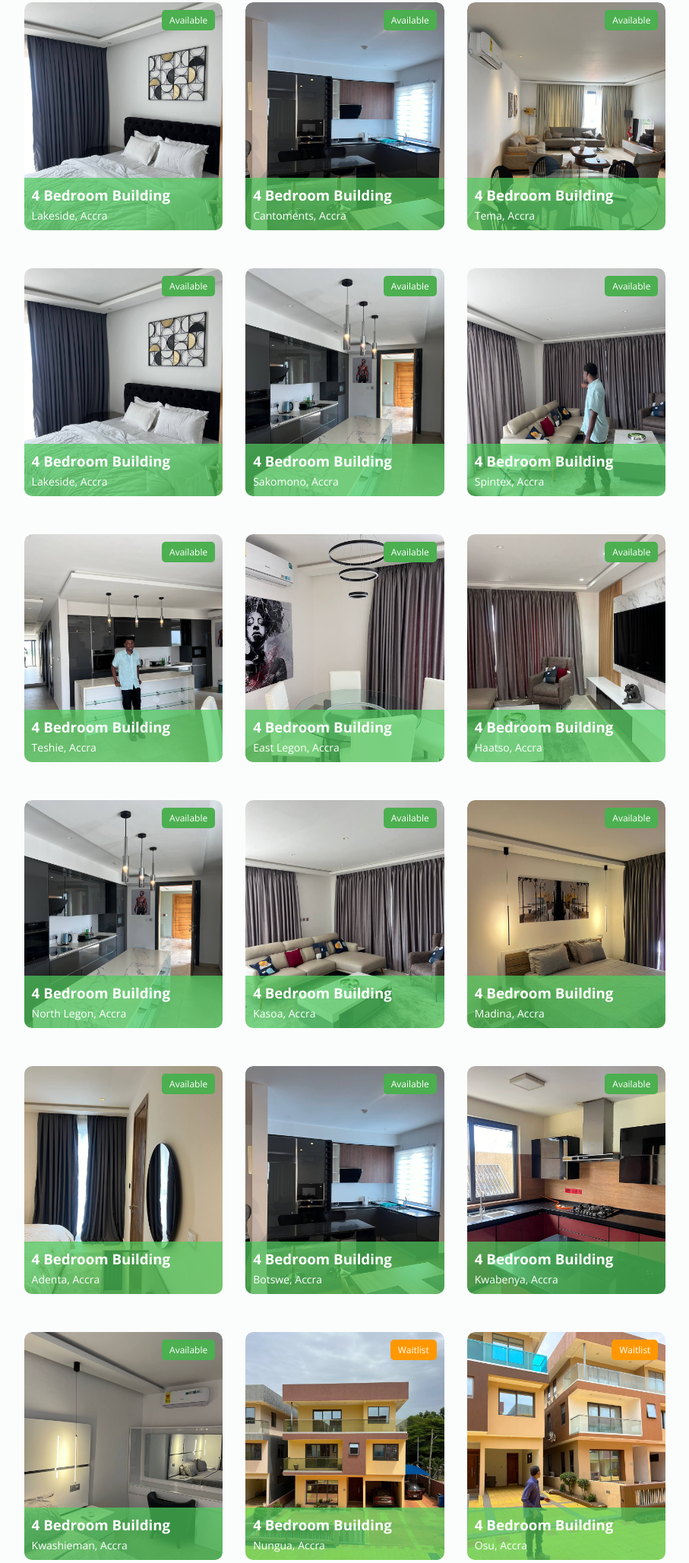
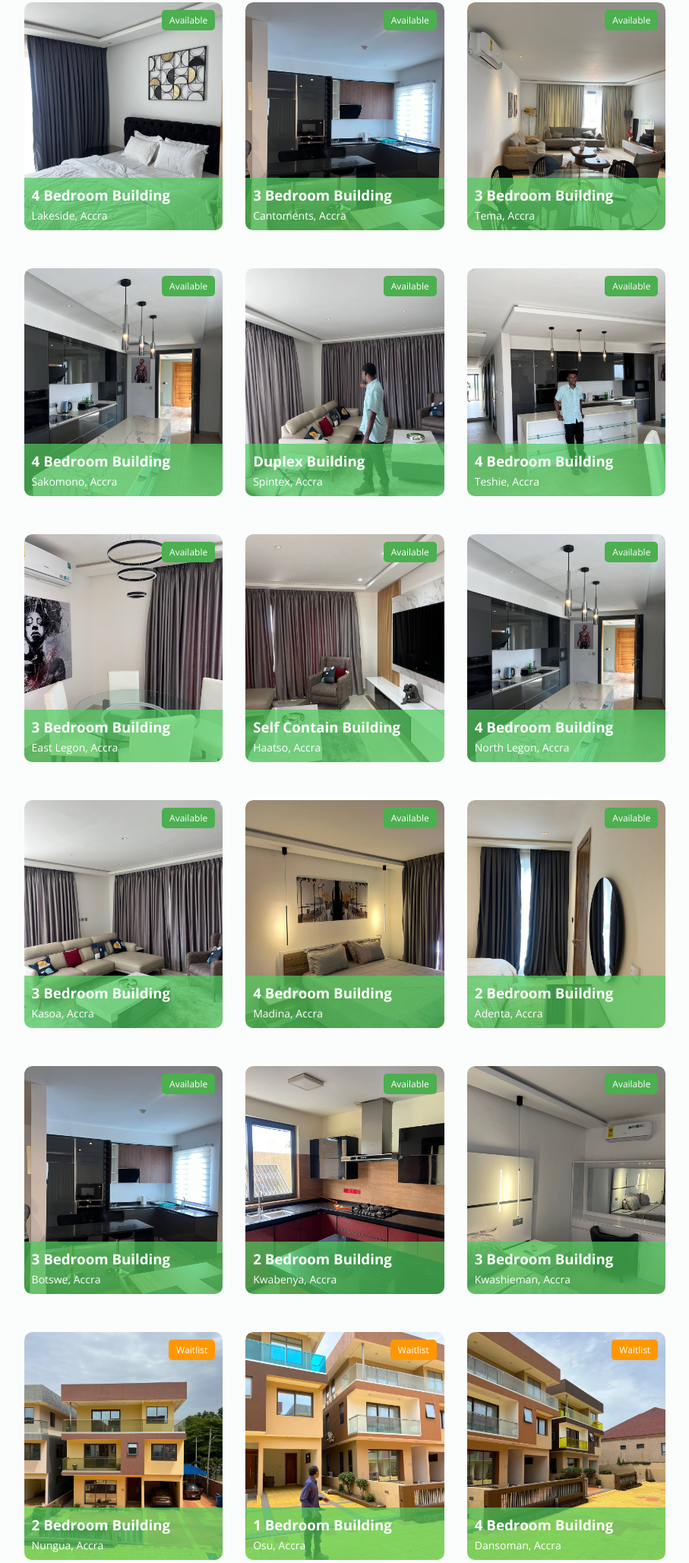
Before and after one commit to Kraeon20/realtor, a Flask app: page / in a window 1280 px wide. Shown: the part 1893-3950 px from the top of the page at 76% size, without its empty margins (186-1093 px from the left). Run offline with Flask 3, Linux system fonts and the light colour scheme; some libraries are stand-ins or nearby versions.

Commit message:
updated building descriptions

```diff
--- a/templates/index.html
+++ b/templates/index.html
@@ -129,7 +129,7 @@
             <div class="tour-item">
                 <img src="../static/images/building3.jpg" alt="Tour Image 2">
                 <div class="tour-description">
-                    <h3>4 Bedroom Building</h3>
+                    <h3>3 Bedroom Building</h3>
                     <p>Cantoments, Accra</p>
                 </div>
                 <div class="availability-tag">Available</div>
@@ -138,20 +138,11 @@
             <div class="tour-item">
                 <img src="../static/images/building4.jpg" alt="Tour Image 2">
                 <div class="tour-description">
-                    <h3>4 Bedroom Building</h3>
+                    <h3>3 Bedroom Building</h3>
                     <p>Tema, Accra</p>
                 </div>
                 <div class="availability-tag">Available</div>
-            </div>
-
-            <div class="tour-item">
-                <img src="../static/images/building5.jpg" alt="Tour Image 2">
-                <div class="tour-description">
-                    <h3>4 Bedroom Building</h3>
-                    <p>Lakeside, Accra</p>
-                </div>
-                <div class="availability-tag">Available</div>
-            </div>
+        </div>
 
             <div class="tour-item">
                 <img src="../static/images/building6.jpg" alt="Tour Image 2">
@@ -165,7 +156,7 @@
             <div class="tour-item">
                 <img src="../static/images/building7.jpg" alt="Tour Image 2">
                 <div class="tour-description">
-                    <h3>4 Bedroom Building</h3>
+                    <h3>Duplex Building</h3>
                     <p>Spintex, Accra</p>
                 </div>
                 <div class="availability-tag">Available</div>
@@ -183,7 +174,7 @@
             <div class="tour-item">
                 <img src="../static/images/building9.jpg" alt="Tour Image 2">
                 <div class="tour-description">
-                    <h3>4 Bedroom Building</h3>
+                    <h3>3 Bedroom Building</h3>
                     <p>East Legon, Accra</p>
                 </div>
                 <div class="availability-tag">Available</div>
@@ -192,7 +183,7 @@
             <div class="tour-item">
                 <img src="../static/images/building21.jpg" alt="Tour Image 2">
                 <div class="tour-description">
-                    <h3>4 Bedroom Building</h3>
+                    <h3>Self Contain Building</h3>
                     <p>Haatso, Accra</p>
                 </div>
                 <div class="availability-tag">Available</div>
@@ -210,7 +201,7 @@
             <div class="tour-item">
                 <img src="../static/images/building23.jpg" alt="Tour Image 2">
                 <div class="tour-description">
-                    <h3>4 Bedroom Building</h3>
+                    <h3>3 Bedroom Building</h3>
                     <p>Kasoa, Accra</p>
                 </div>
                 <div class="availability-tag">Available</div>
@@ -228,7 +219,7 @@
             <div class="tour-item">
                 <img src="../static/images/building25.jpg" alt="Tour Image 2">
                 <div class="tour-description">
-                    <h3>4 Bedroom Building</h3>
+                    <h3>2 Bedroom Building</h3>
                     <p>Adenta, Accra</p>
                 </div>
                 <div class="availability-tag">Available</div>
@@ -237,7 +228,7 @@
             <div class="tour-item">
                 <img src="../static/images/building26.jpg" alt="Tour Image 2">
                 <div class="tour-description">
-                    <h3>4 Bedroom Building</h3>
+                    <h3>3 Bedroom Building</h3>
                     <p>Botswe, Accra</p>
                 </div>
                 <div class="availability-tag">Available</div>
@@ -247,7 +238,7 @@
             <div class="tour-item">
                 <img src="../static/images/building14.jpg" alt="Tour Image 2">
                 <div class="tour-description">
-                    <h3>4 Bedroom Building</h3>
+                    <h3>2 Bedroom Building</h3>
                     <p>Kwabenya, Accra</p>
                 </div>
                 <div class="availability-tag">Available</div>
@@ -256,7 +247,7 @@
             <div class="tour-item">
                 <img src="../static/images/building20.jpg" alt="Tour Image 2">
                 <div class="tour-description">
-                    <h3>4 Bedroom Building</h3>
+                    <h3>3 Bedroom Building</h3>
                     <p>Kwashieman, Accra</p>
                 </div>
                 <div class="availability-tag">Available</div>
@@ -265,7 +256,7 @@
             <div class="tour-item">
                 <img src="../static/images/building15.jpg" alt="Tour Image 2">
                 <div class="tour-description">
-                    <h3>4 Bedroom Building</h3>
+                    <h3>2 Bedroom Building</h3>
                     <p>Nungua, Accra</p>
                 </div>
                 <div class="availability-tag waitlist">Waitlist</div>
@@ -274,7 +265,7 @@
             <div class="tour-item">
                 <img src="../static/images/building16.jpg" alt="Tour Image 2">
                 <div class="tour-description">
-                    <h3>4 Bedroom Building</h3>
+                    <h3>1 Bedroom Building</h3>
                     <p>Osu, Accra</p>
                 </div>
                 <div class="availability-tag waitlist">Waitlist</div>
@@ -294,7 +285,7 @@
             <div class="tour-item">
                 <img src="../static/images/building19.jpg" alt="Tour Image 2">
                 <div class="tour-description">
-                    <h3>4 Bedroom Building</h3>
+                    <h3>5 Bedroom Building</h3>
                     <p>Odokor, Accra</p>
                 </div>
                 <div class="availability-tag waitlist">Waitlist</div>
@@ -304,7 +295,7 @@
             <div class="tour-item">
                 <img src="../static/images/building11.jpg" alt="Tour Image 2">
                 <div class="tour-description">
-                    <h3>4 Bedroom Building</h3>
+                    <h3>2 Bedroom Building</h3>
                     <p>Oyarifa, Accra</p>
                 </div>
                 <div class="availability-tag waitlist">Waitlist</div>
@@ -313,7 +304,7 @@
             <div class="tour-item">
                 <img src="../static/images/building10.jpg" alt="Tour Image 2">
                 <div class="tour-description">
-                    <h3>4 Bedroom Building</h3>
+                    <h3>3 Bedroom Building</h3>
                     <p>Circle, Accra</p>
                 </div>
                 <div class="availability-tag waitlist">Waitlist</div>
@@ -322,7 +313,7 @@
             <div class="tour-item">
                 <img src="../static/images/building12.jpg" alt="Tour Image 2">
                 <div class="tour-description">
-                    <h3>4 Bedroom Building</h3>
+                    <h3>2 Bedroom Building</h3>
                     <p>Teshie, Accra</p>
                 </div>
                 <div class="construction-tag">Under Construction</div>
```
